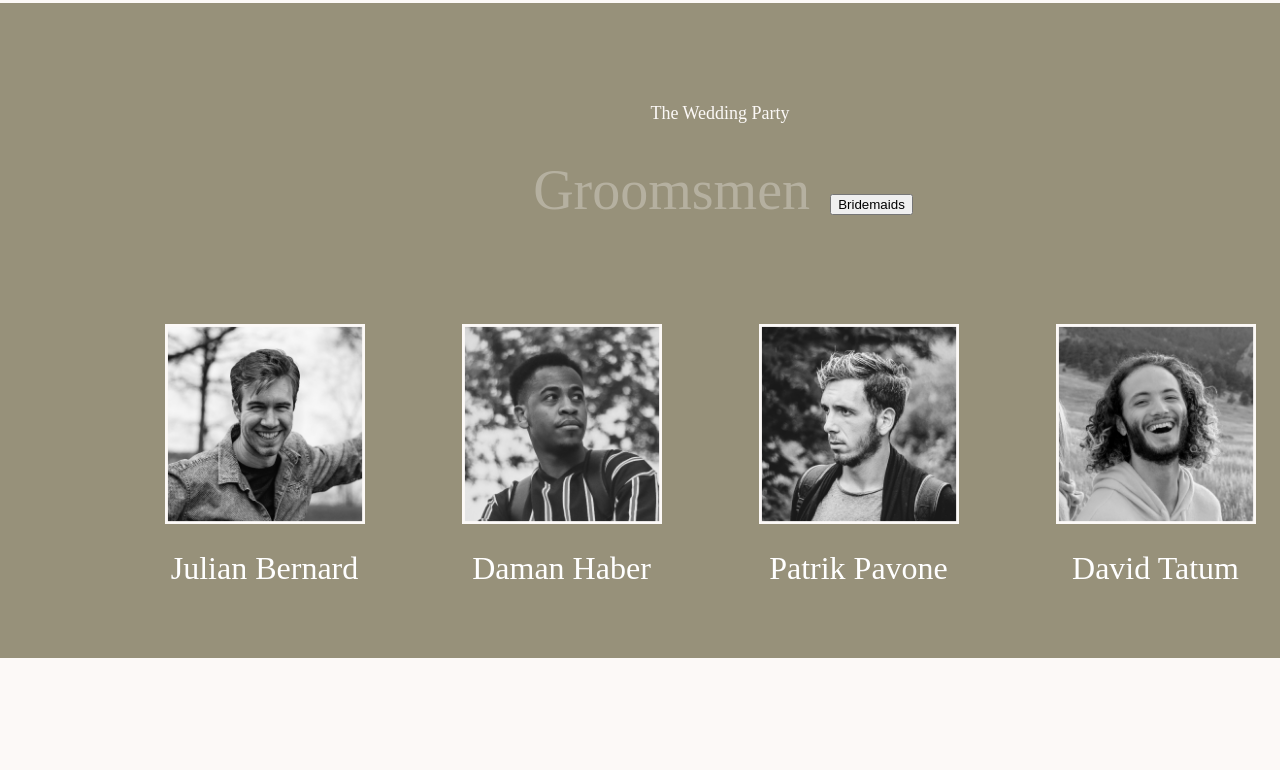
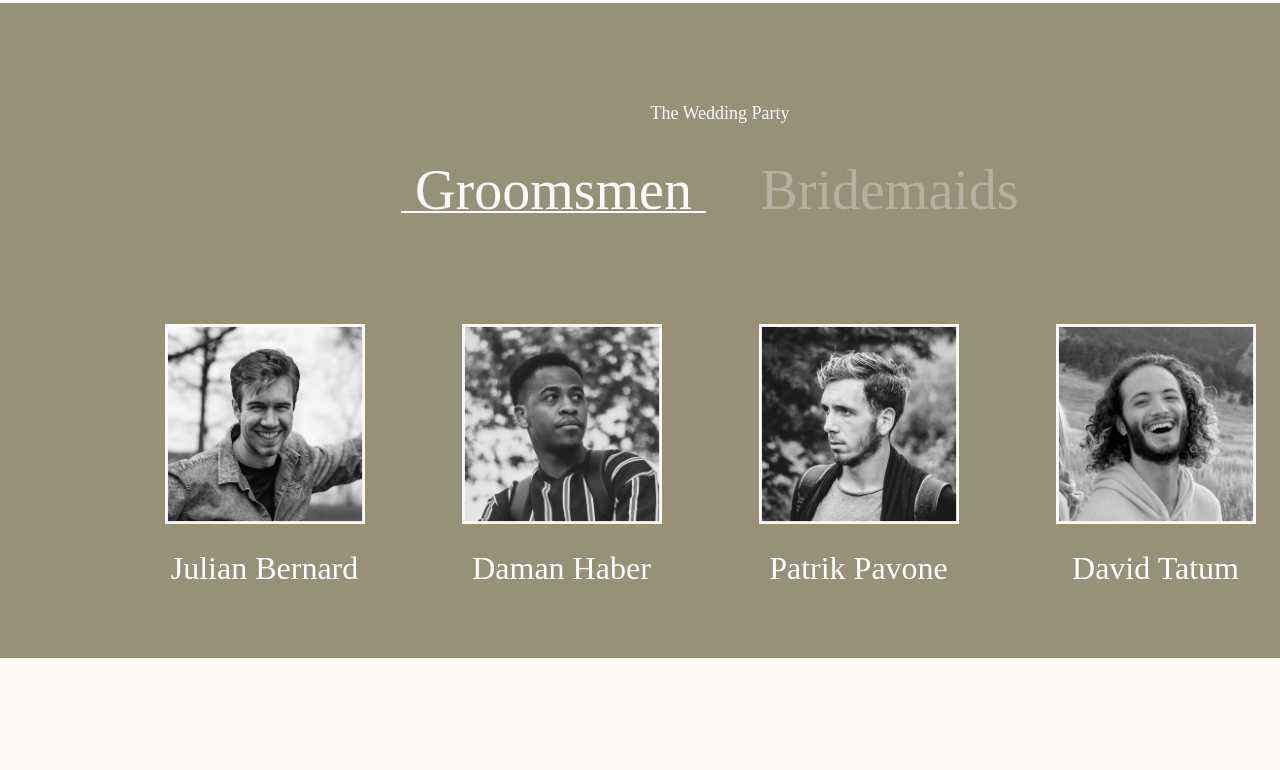
Before and after one commit to LimonkaLi/Portfolio, a plain HTML site: page sites/wedding/index.html in a window 1280 px wide. Shown: the part 2085-2855 px from the top of the page. Drawn offline with Linux system fonts and the light colour scheme.

Commit message:
Update styles.css

```diff
--- a/sites/wedding/styles.css
+++ b/sites/wedding/styles.css
@@ -171,7 +171,7 @@ h3 {
 
 }
 
- button:thirst-child {
+ button:nth-child(odd) {
 	font-family: "Montaga";
 	font-style: normal;
 	font-weight: 400;
@@ -186,7 +186,7 @@ h3 {
 	margin-right: 30px;
 
 }
-	button:nth-child(odd) {
+	button:nth-child(even) {
 	font-family: "Montaga";
 	font-style: normal;
 	font-weight: 400;
```
